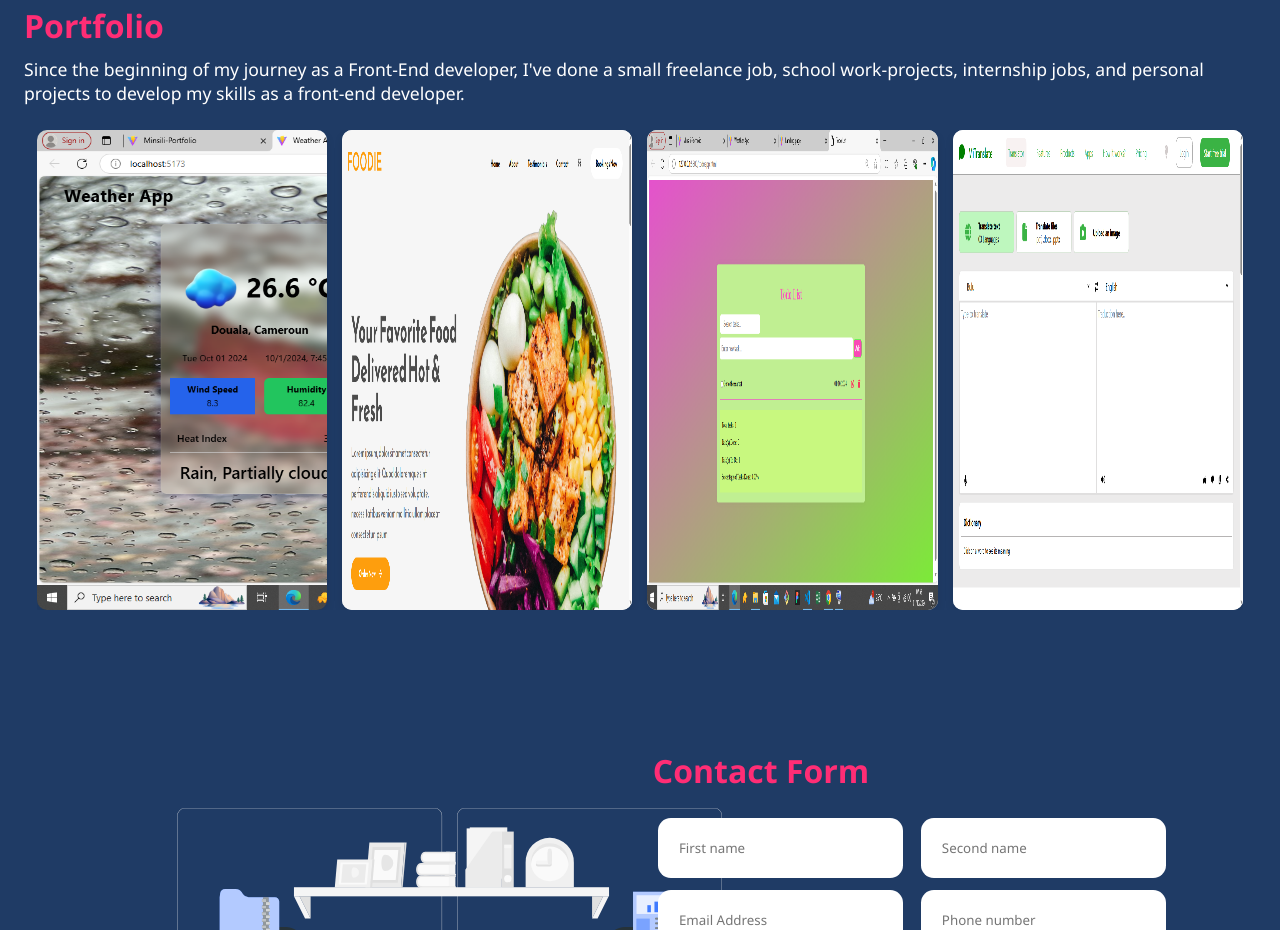
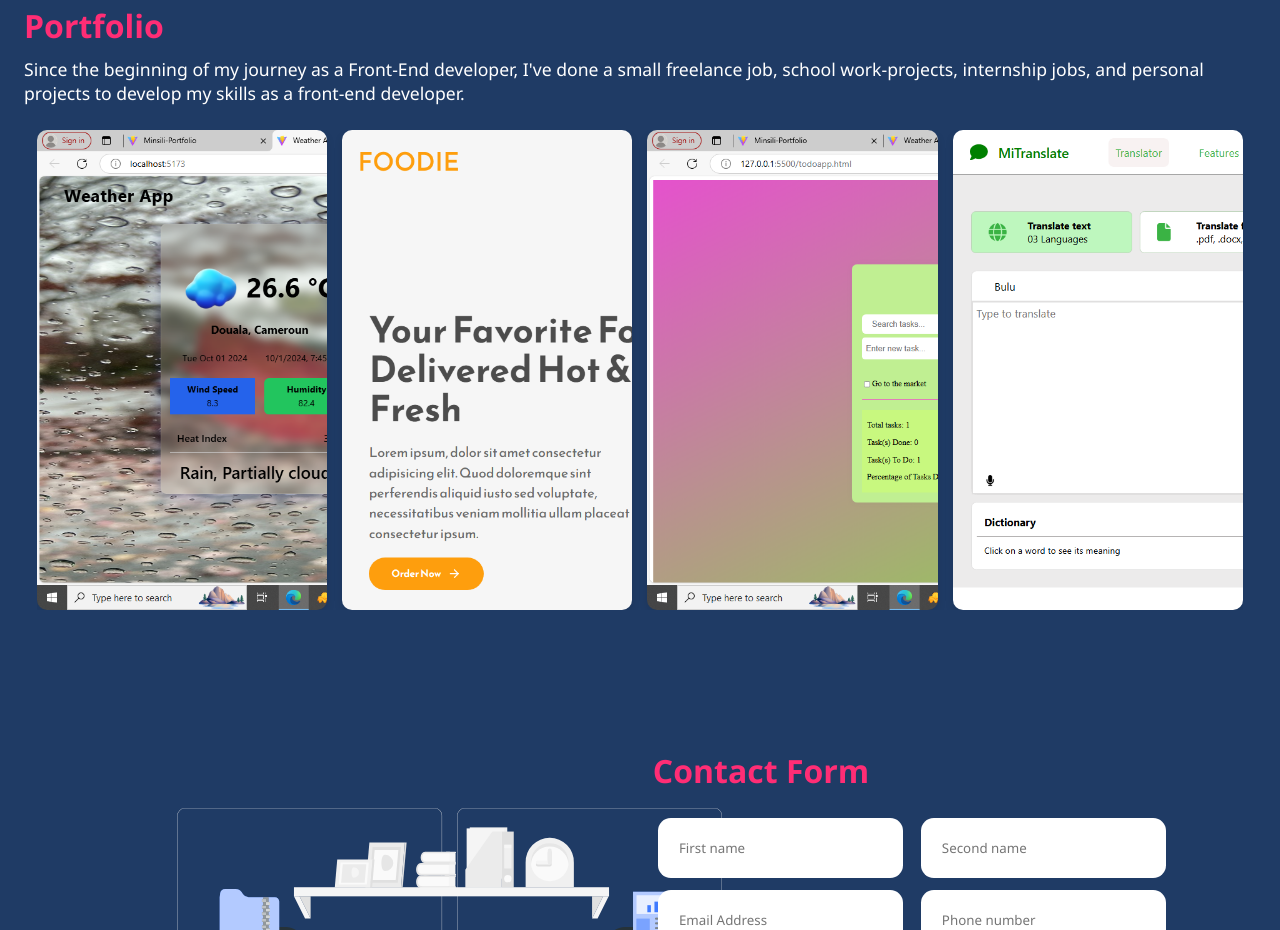
Before and after one commit to Minsili/Minette_Portfolio, a React (Vite) app: page / in a window 1280 px wide. Shown: the part 1380-2310 px from the top of the page. Built offline with nearby package versions, Linux system fonts and the light colour scheme.

Commit message:
Some changes made

```diff
--- a/package.json
+++ b/package.json
@@ -1,5 +1,9 @@
 {
   "name": "front-end-portfolio",
+  "engines": {
+    "npm": "10.2.3",
+    "node": "20.10.0"
+    },
   "private": true,
   "version": "0.0.0",
   "type": "module",
@@ -19,6 +23,7 @@
     "dotenv": "^16.4.5",
     "express": "^4.21.0",
     "nodemailer": "^6.9.15",
+    "path": "^0.12.7",
     "react": "^18.3.1",
     "react-dom": "^18.3.1",
     "react-icons": "^5.3.0",
--- a/src/Components/Projects.jsx
+++ b/src/Components/Projects.jsx
@@ -48,10 +48,10 @@ const Projects = () => {
 
           {/* Card 2 */}
           <SwiperSlide>
-            <div className="box">
+            <div className="box box2">
               <div className="image">
                 <a href="#">
-                  <img src={p2} alt="Project" />
+
                 </a>
               </div>
             </div>
@@ -59,10 +59,10 @@ const Projects = () => {
 
           {/* Card 3 */}
           <SwiperSlide>
-            <div className="box">
+            <div className="box box3">
               <div className="image">
                 <a href="#">
-                  <img src={p3} alt="Project" />
+
                 </a>
               </div>
             </div>
@@ -70,10 +70,9 @@ const Projects = () => {
 
           {/* Card 4 */}
           <SwiperSlide>
-            <div className="box">
+            <div className="box box4">
               <div className="image">
                 <a href="#">
-                  <img src={p4} alt="Project" />
                 </a>
               </div>
             </div>
--- a/src/Components/styles2.css
+++ b/src/Components/styles2.css
@@ -129,6 +129,24 @@
   background-size: cover;
   background-attachment: fixed;
   }
+  .slider-container .box2 {
+    background-image: url("../assets/project-images/proj2.png");
+    background-repeat: no-repeat;
+    background-size: cover;
+    background-attachment: fixed;
+    }
+    .slider-container .box3 {
+        background-image: url("../assets/project-images/proj3.png");
+        background-repeat: no-repeat;
+        background-size: cover;
+        background-attachment: fixed;
+    }
+    .slider-container .box4 {
+        background-image: url("../assets/project-images/proj4.png");
+        background-repeat: no-repeat;
+        background-size: cover;
+        background-attachment: fixed;
+        }
 
   .slider-container .box:hover {
     border: 4px solid #4fdcdc;
```
Also changed, not shown: 1 other file (tests, documents, lock files or other folders).
